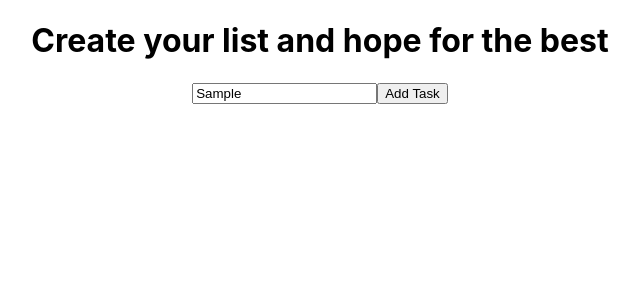
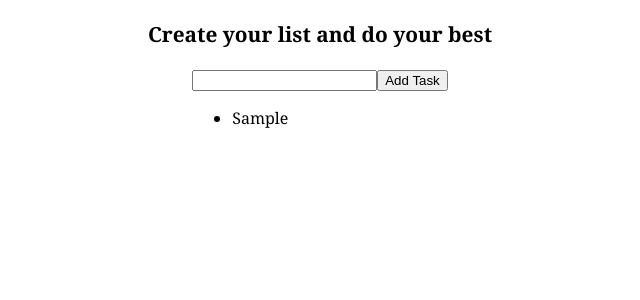
Before and after one commit to Zizo-96/To-Do-App, a React (Create React App) app in the folder to-do-app/: page / in a window 1280 px wide. Both pictures are taken after typing "Sample" into the empty fields and a click on the button "Add Task". Shown: the top 300 px of the page, without its empty margins (320-960 px from the left). Built offline with nearby package versions, Linux system fonts and the light colour scheme; the HTML template or start-up script is replaced by a standard one.

Commit message:
I added the to-do-list initali functionality and initial styling

```diff
--- a/to-do-app/src/App.css
+++ b/to-do-app/src/App.css
@@ -3,4 +3,11 @@
   flex-direction: column;
   justify-content: center;
   align-items: center;
+  font-family: Georgia,serif;
 }
+
+#first-message{
+  font-size:1.3rem;
+  margin: 20px;
+  font-weight: bold;
+}
--- a/to-do-app/src/App.js
+++ b/to-do-app/src/App.js
@@ -1,13 +1,12 @@
 import './App.css';
+import ItemList from './ItemList';
+
 
 function App() {
   return (
     <div className='main-container'>
-      <h1 id="first-message"> Create your list and hope for the best </h1>
-      <div>
-        <input type="text" id='input-field'/>
-        <button> Add Task </button>
-        </div>
+      <header id="first-message" >Create your list and do your best</header>
+    <ItemList />
     </div>
   );
 }
--- /dev/null
+++ b/to-do-app/src/ItemList.js
@@ -0,0 +1,40 @@
+import React, { useState } from 'react'
+
+function ItemList() {
+    const [task, setTask]= useState("");
+    const [allTasks, setAllTasks] = useState([]);
+
+    const handleChange= (e)=>{
+        setTask(e.target.value);
+    }
+
+   const handleClick = ()=>{
+        // let addedTasks= allTasks;
+        // addedTasks.push(task);
+        // setAllTasks(addedTasks);
+        // console.log(addedTasks);
+        if (task=== "") {
+            alert("Task can't be empty!");
+        } else {setAllTasks([...allTasks, task])}
+        setTask("");
+    }
+
+    // const handleKeyDown = (e)=> {
+    //     if (e.key ==="Enter")
+    //     handleClick();
+    // }
+
+  return (
+    <div>
+        <input value={task} onChange={handleChange} type="text" id='input-field' onKeyDown={(e)=> (e.key ==="Enter") && handleClick()}/>
+        <button onClick={handleClick}> Add Task </button>
+        {allTasks.map((toDo)=>{return (
+            <ul>
+                <li>{toDo}</li>
+            </ul>
+        )})}
+    </div>
+  )
+}
+
+export default ItemList
```
